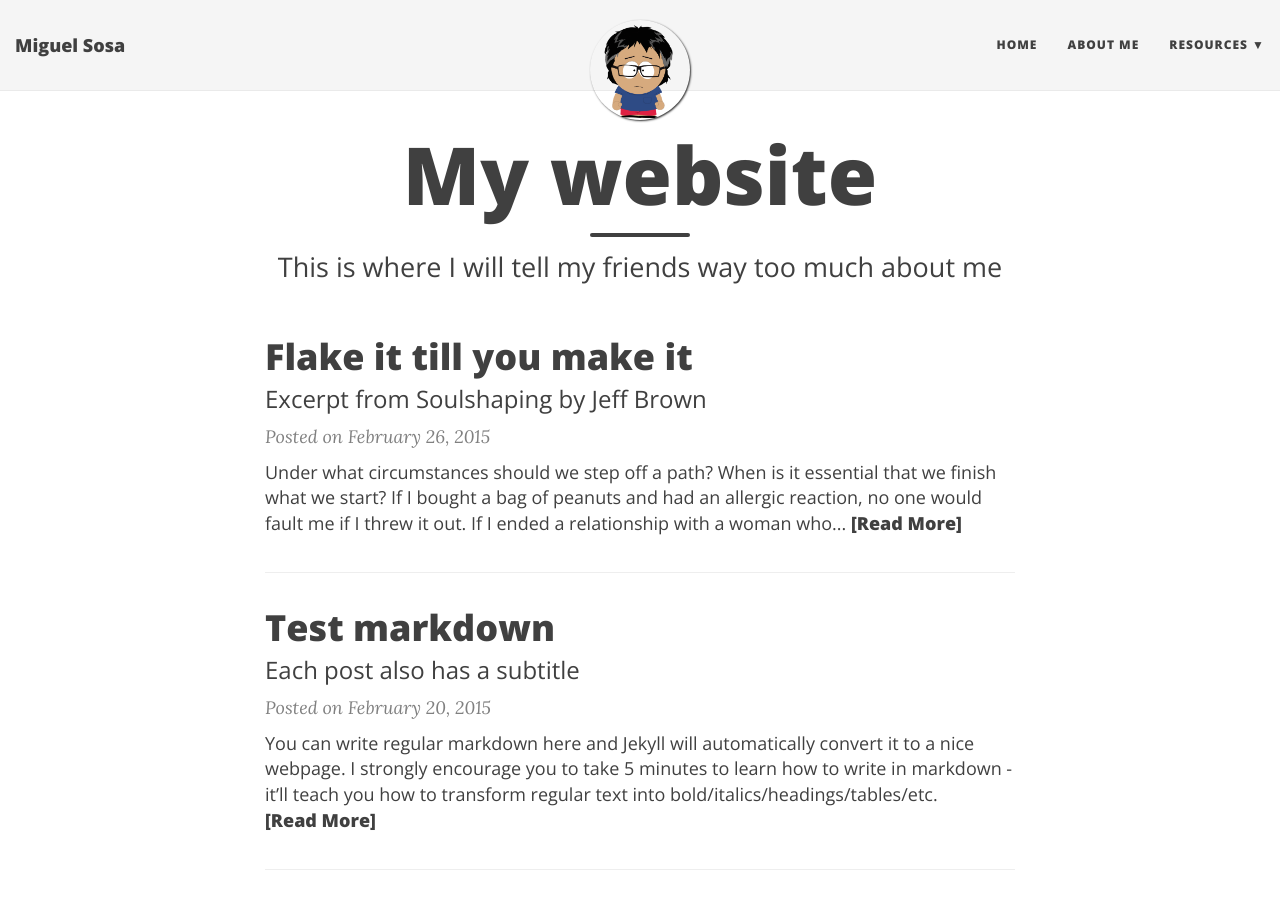
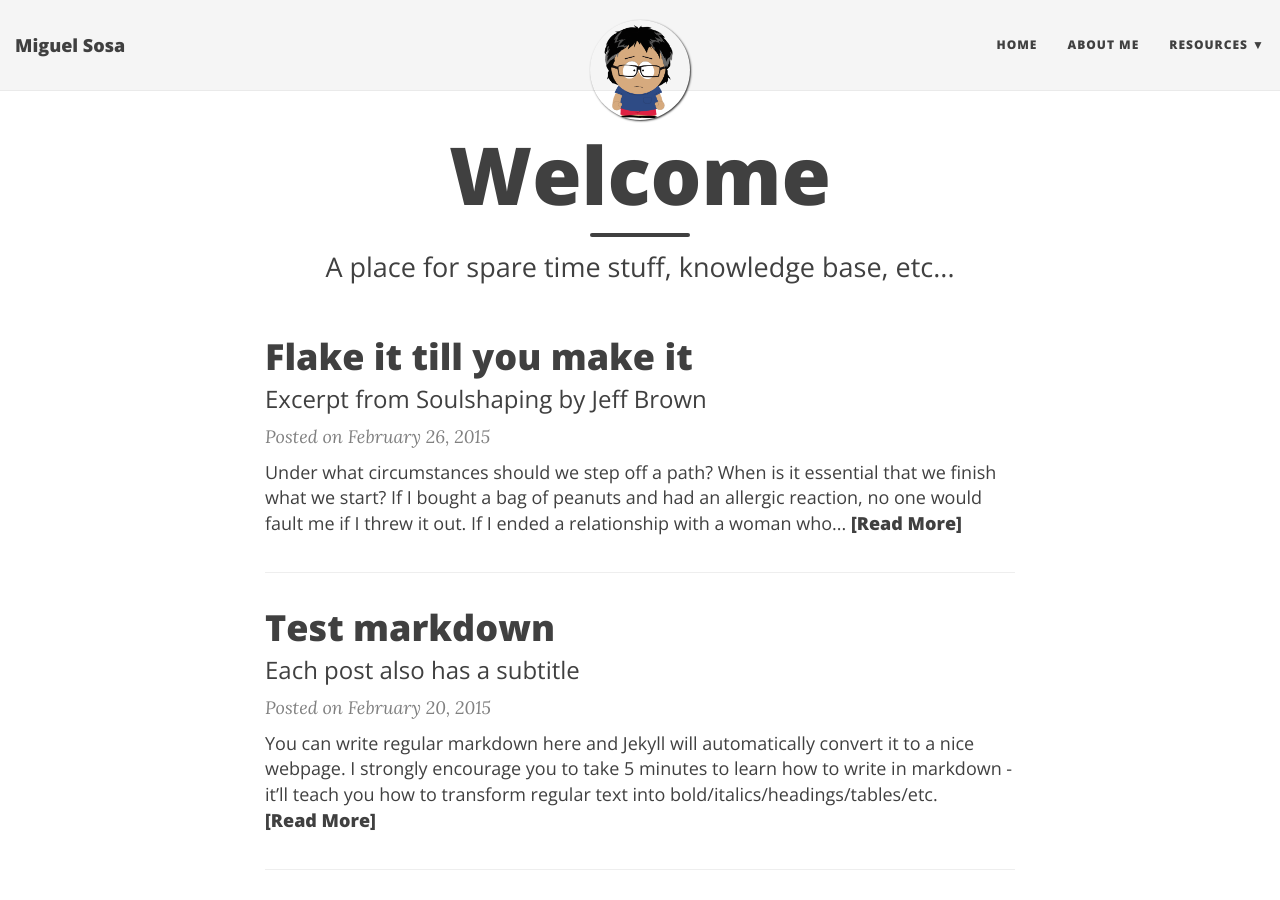
Before and after one commit to ms38279/ms38279.github.io, a Jekyll site: the page built from index.html, in a window 1280 px wide and 900 px high. Built offline with Jekyll 4.4.1, drawn with Linux system fonts in a browser that asks for light colours; nearby versions of some CDN libraries; the list of posts is cut into pages by our own code.

Commit message:
added title & subtitle

```diff
--- a/index.html
+++ b/index.html
@@ -1,7 +1,7 @@
 ---
 layout: page
-title: My website
-subtitle: This is where I will tell my friends way too much about me
+title: Welcome
+subtitle: A place for spare time stuff, knowledge base, etc...
 use-site-title: true
 ---
 <!-- display post -->
```
